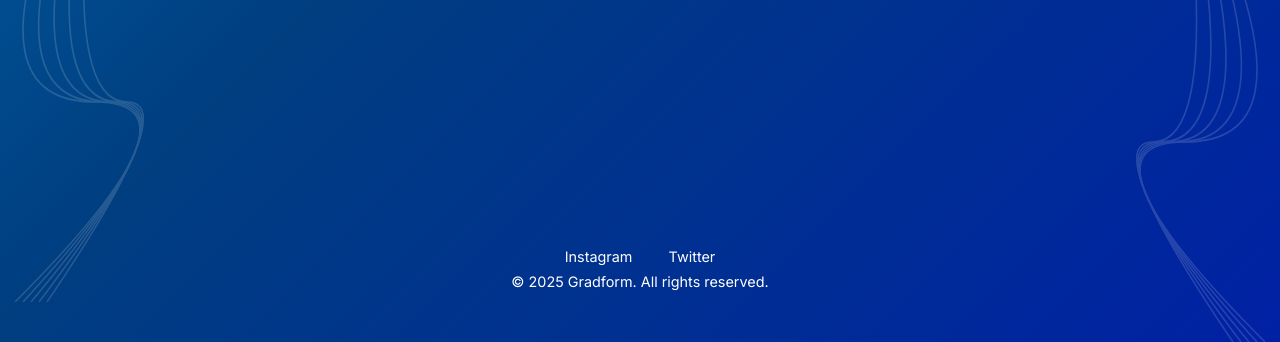
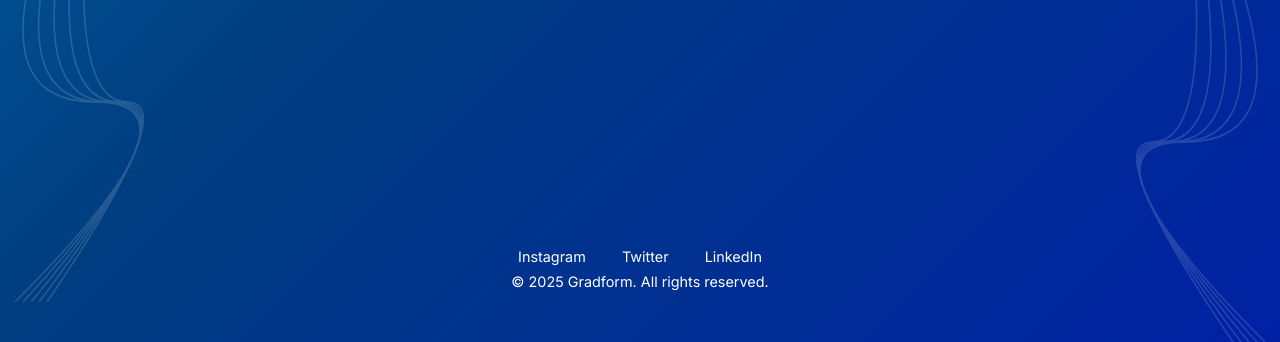
Before and after one commit to gradform/gradform-coming-soon, a plain HTML site: page index.html in a window 1280 px wide. Shown: the part 478-820 px from the top of the page. Drawn offline with nearby package versions, Linux system fonts and the light colour scheme; a web font is replaced by a local one.

Commit message:
Update footer with LinkedIn link and finalize coming soon page

```diff
--- a/index.html
+++ b/index.html
@@ -185,7 +185,9 @@
   <div>
     <a href="https://www.instagram.com/gradform/" target="_blank">Instagram</a>
     <a href="https://x.com/teamgradform" target="_blank">Twitter</a>
+    <a href="https://www.linkedin.com/company/gradform/" target="_blank">LinkedIn</a>
   </div>
   <div style="margin-top: 0.5rem;">© 2025 Gradform. All rights reserved.</div>
-</footer></body>
+</footer>
+</body>
 </html>
```
